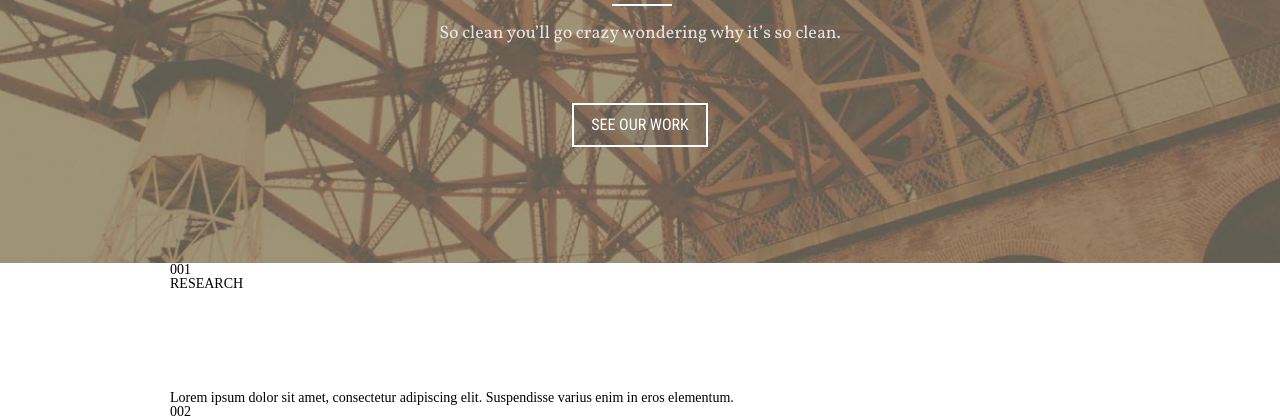
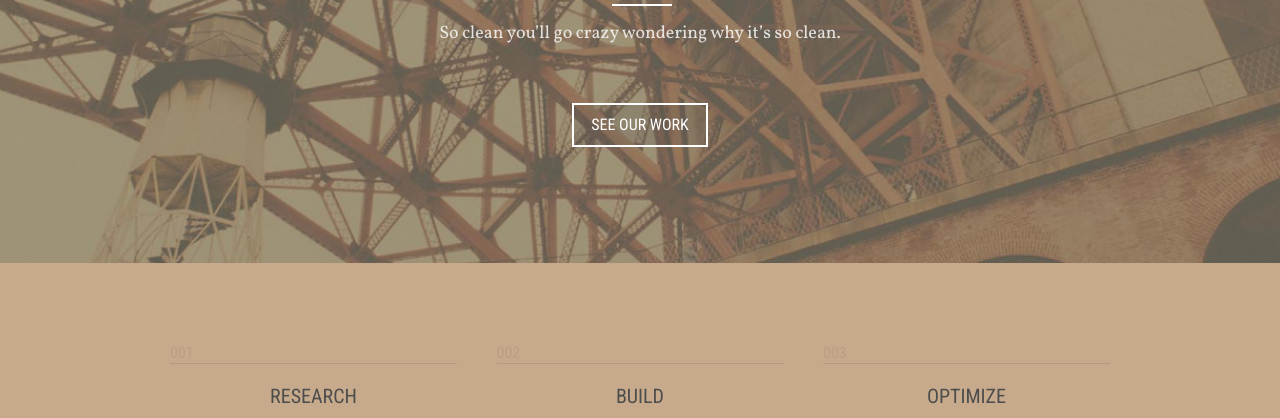
Before and after one commit to Daniil-gavrilooov/stone, a plain HTML site: page app/index.html in a window 1280 px wide. Shown: the part 320-738 px from the top of the page. Drawn offline with Linux system fonts and the light colour scheme.

Commit message:
finish  section (stages)

```diff
--- a/app/index.html
+++ b/app/index.html
@@ -84,7 +84,7 @@
                 <div class="stages__content">
                     <div class="stages__item">
 
-                        <p class="stages__itrem-num">
+                        <p class="stages__item-num">
                             001
                         </p>
 
@@ -102,7 +102,7 @@
                     </div>
                     <div class="stages__item">
 
-                        <p class="stages__itrem-num">
+                        <p class="stages__item-num">
                             002
                         </p>
 
@@ -120,7 +120,7 @@
                     </div>
                     <div class="stages__item">
 
-                        <p class="stages__itrem-num">
+                        <p class="stages__item-num">
                             003
                         </p>
 
--- /dev/null
+++ b/app/scss/_stages.scss
@@ -0,0 +1,56 @@
+.stages {
+    background: #c7aa8b;
+    padding: 80px;
+
+    &__content {
+        display: flex;
+        justify-content: space-between;
+        align-items: start;
+        flex-wrap: wrap;
+    }
+
+    &__item {
+        &-num {
+            font-family: $robotoCondesed;
+            font-size: 16px;
+            line-height: 20px;
+            text-transform: uppercase;
+            color: rgba(50, 50, 50, 0.09);
+        }
+
+        &-title {
+            display: flex;
+            justify-content: center;
+            border-top: 1px solid rgba(50, 50, 50, 0.13);
+            font-family: $robotoCondesed;
+            font-size: 20px;
+            line-height: 20px;
+            text-align: center;
+            text-transform: uppercase;
+            color: #4d4d4d;
+            padding-top: 22px;
+            padding-bottom: 25px;
+        }
+
+        &-img {
+            display: flex;
+            justify-content: center;
+        }
+
+        &-text {
+            font-family: $roboto;
+            font-size: 14px;
+            line-height: 20px;
+            color: #4d4d4d;
+            max-width: 287px;
+            margin-top: 35px;
+        }
+    }
+}
+
+@media (max-width: 1040px) {
+    .stages__content{
+        justify-content: center;
+        gap: 30px;
+    }
+}
--- a/app/scss/style.scss
+++ b/app/scss/style.scss
@@ -2,6 +2,7 @@
 @import '_reset';
 @import '_mixing';
 @import '_header';
+@import '_stages';
 
 .container{
     max-width: 960px;
```
Also changed, not shown: app/css/style.min.css.
